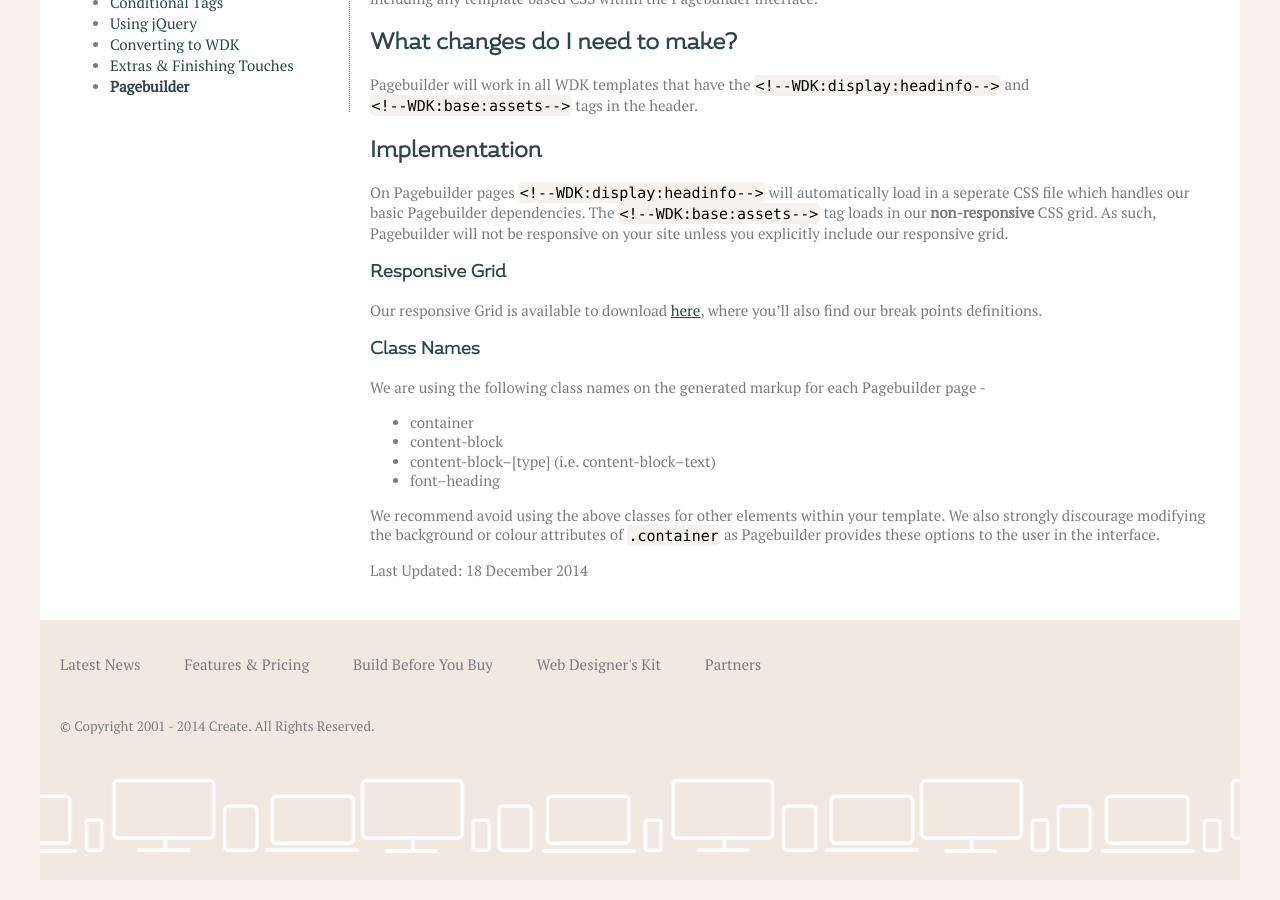
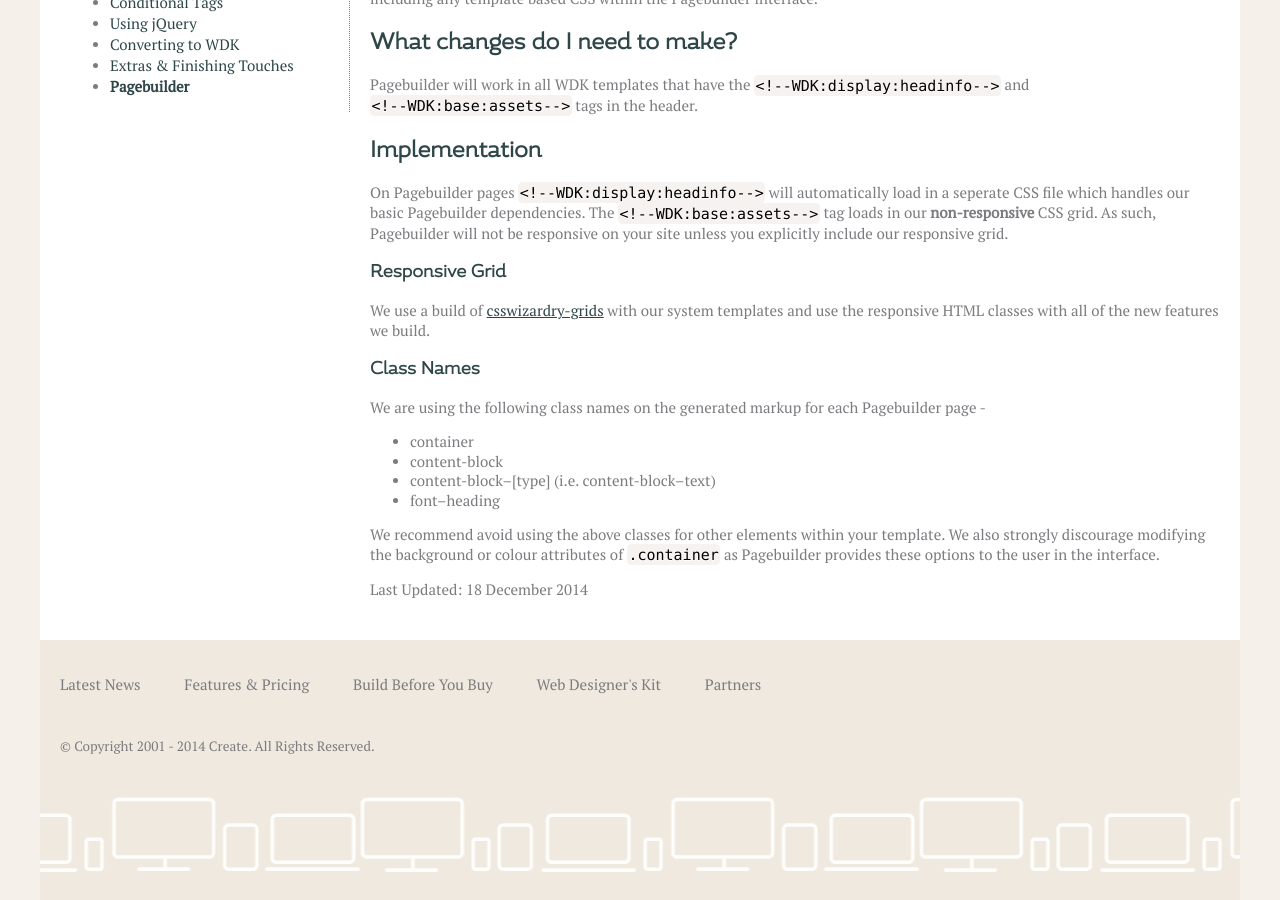
Before and after one commit to createdotnet/wdk, a Jekyll site: the page built from pages/tutorials/14page-builder.md, in a window 1280 px wide and 900 px high, scrolled down 606 px. Built offline with Jekyll 4.4.1, drawn with Linux system fonts in a browser that asks for light colours.

Commit message:
Update 14page-builder.md

```diff
--- a/pages/tutorials/14page-builder.md
+++ b/pages/tutorials/14page-builder.md
@@ -20,7 +20,7 @@ On Pagebuilder pages `<!--WDK:display:headinfo-->` will automatically load in a
 The `<!--WDK:base:assets-->` tag loads in our **non-responsive** CSS grid. As such, Pagebuilder will not be responsive on your site unless you explicitly include our responsive grid.
 
 ### Responsive Grid
-Our responsive Grid is available to download [here](...), where you'll also find our break points definitions.
+We use a build of [csswizardry-grids](https://github.com/csswizardry/csswizardry-grids) with our system templates and use the responsive HTML classes with all of the new features we build.
 
 ### Class Names
 We are using the following class names on the generated markup for each Pagebuilder page -
```
